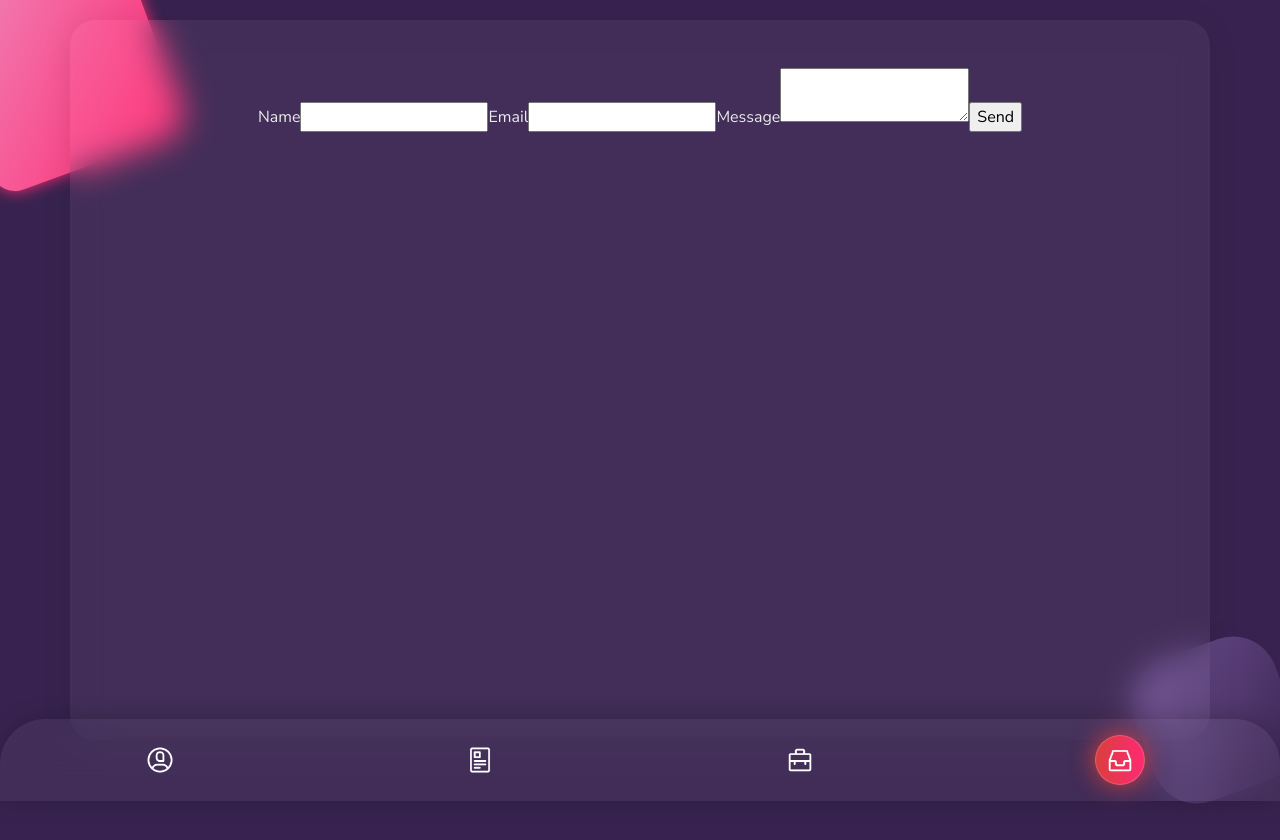
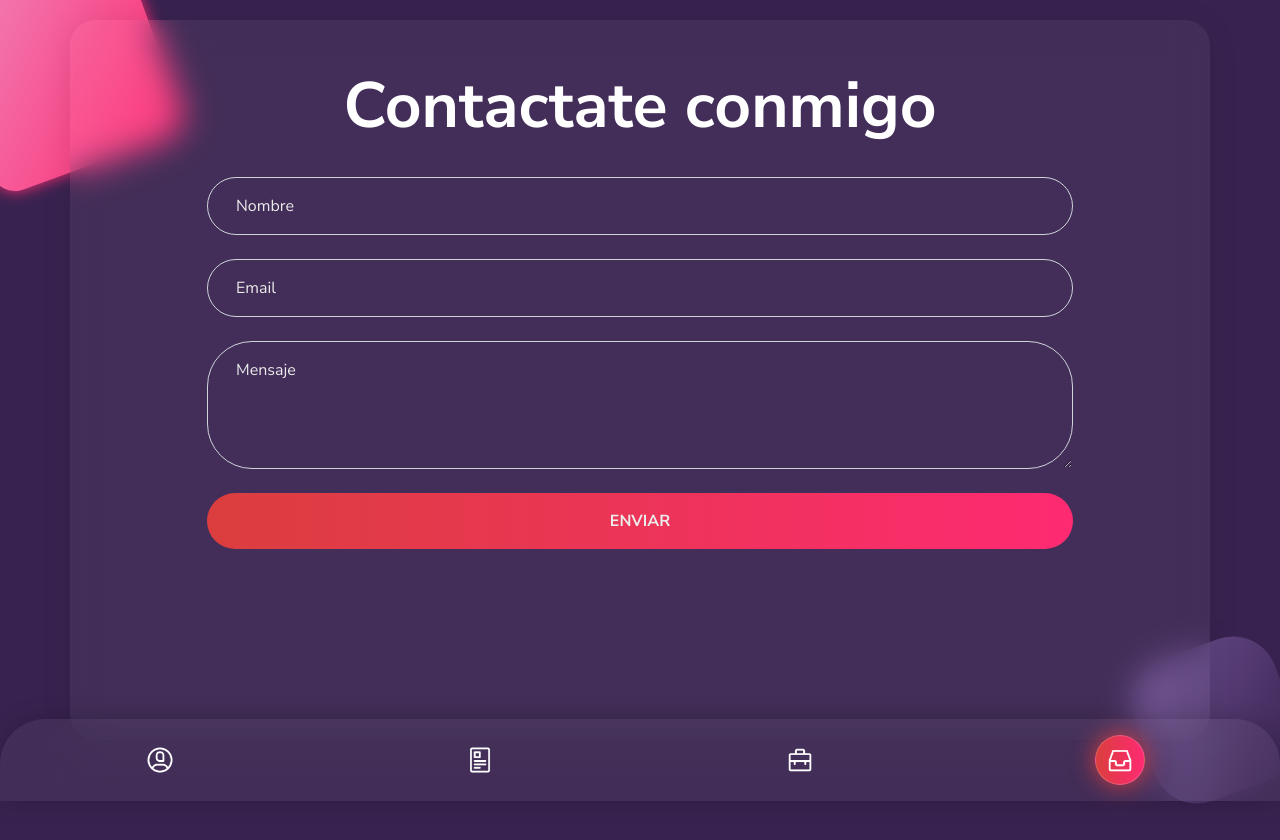
Before and after one commit to agusKar/portfolio, a React (Vite) app: page / in a window 1280 px wide. Both pictures are taken after a click on the item 1120 px from the left and 760 px from the top of the page. Built offline with nearby package versions, Linux system fonts and the light colour scheme.

Commit message:
added formik and emailjs to contact page

```diff
--- a/package.json
+++ b/package.json
@@ -11,6 +11,7 @@
   "dependencies": {
     "@emailjs/browser": "^3.6.2",
     "bootstrap": "^5.2.0",
+    "formik": "^2.2.9",
     "react": "^18.2.0",
     "react-dom": "^18.2.0",
     "react-icons": "^4.4.0"
--- /dev/null
+++ b/src/assets/sass/components/_contactMe.scss
@@ -0,0 +1,49 @@
+form#contactMe {
+  & input.form-control,
+  & textarea {
+    background: transparent;
+    color: $light-text-primary;
+    border-radius: 45px;
+  }
+  & textarea {
+    height: 8rem;
+    min-height: 6rem;
+  }
+  .form-floating > label {
+    left: 1rem;
+    width: calc(100% - 1rem);
+  }
+  & button.btn {
+    background: linear-gradient(
+      to right,
+      $light-bg-secondary,
+      $light-bg-primary
+    );
+    color: $light-text-primary;
+    line-height: 1.5rem;
+    border-radius: 45px;
+    font-size: 1rem;
+    border: none;
+    animation: all ease 2s;
+    &:focus,
+    &:active,
+    &:hover {
+      animation: all ease 2s;
+      border: none;
+      box-shadow: 0 0 10px $light-bg-secondary;
+    }
+  }
+  .alert-success-glass {
+    background: linear-gradient(
+      to right,
+      rgba(30, 181, 45, 0.8),
+      rgba(44, 201, 63, 0.6)
+    );
+    box-shadow: 0 0 10px rgba(44, 201, 63, 0.5);
+    border-radius: 45px;
+    position: relative;
+    text-transform: uppercase;
+    text-align: center;
+    font-weight: bold;
+  }
+}
--- a/src/assets/sass/style.scss
+++ b/src/assets/sass/style.scss
@@ -10,4 +10,5 @@
 @import "./components/navbar";
 @import "./components/aboutMe";
 @import "./components/experience";
+@import "./components/contactMe";
 @import "./components/buttons";
--- a/src/components/Contact.tsx
+++ b/src/components/Contact.tsx
@@ -1,11 +1,50 @@
 import emailjs from "@emailjs/browser";
-import { FormEvent, useRef } from "react";
+import { FormikErrors, useFormik } from "formik";
+import { useRef, useState } from "react";
+
+interface valuesForm {
+  user_email: string;
+  user_name: string;
+  user_message: string;
+}
+
+const validate = (values: valuesForm) => {
+  let errors: FormikErrors<valuesForm> = {};
+  if (!values.user_name && values.user_name == "") {
+    errors.user_name = "Requerido.";
+  }
+
+  if (!values.user_email && values.user_email == "") {
+    errors.user_email = "Requerido.";
+  } else if (
+    !/^[A-Z0-9._%+-]+@[A-Z0-9.-]+\.[A-Z]{2,4}$/i.test(values.user_email)
+  ) {
+    errors.user_email = "Email inválido.";
+  }
+
+  if (!values.user_message && values.user_message == "") {
+    errors.user_message = "Requerido.";
+  } else if (values.user_message.length < 20) {
+    errors.user_message = "Mínimo 20 carácteres.";
+  }
+
+  return errors;
+};
+
 const Contact = () => {
+  const [emailConfirm, setEmailConfirm] = useState<boolean>(false);
+  const [formSending, setFormSending] = useState<boolean>(false);
   const form = useRef<HTMLFormElement>(null);
 
-  const sendEmail = (e: FormEvent) => {
-    e.preventDefault();
-
+  const formik = useFormik({
+    initialValues: {
+      user_name: "",
+      user_email: "",
+      user_message: "",
+    },
+    validate,
+    onSubmit: (values) => {
+      setFormSending(true);
       emailjs
         .sendForm(
           "service_isc4lw7",
@@ -15,24 +54,115 @@ const Contact = () => {
         )
         .then(
           (result) => {
-          console.log(result.text);
+            setEmailConfirm(true);
+            values.user_name = "";
+            values.user_email = "";
+            values.user_message = "";
+            setFormSending(false);
           },
           (error) => {
+            setEmailConfirm(false);
+            setFormSending(false);
             console.log(error.text);
           }
         );
-  };
+    },
+  });
   return (
     <div className="row">
       <div className="col-12 text-center">
-        <form ref={form} onSubmit={sendEmail}>
-          <label>Name</label>
-          <input type="text" name="user_name" />
-          <label>Email</label>
-          <input type="email" name="user_email" />
-          <label>Message</label>
-          <textarea name="message" />
-          <input type="submit" value="Send" />
+        <h1>Contactate conmigo</h1>
+      </div>
+      <div className="col-12 col-md-10 mx-auto">
+        <form id="contactMe" ref={form} onSubmit={formik.handleSubmit}>
+          <div>
+            <div className="form-floating mb-4">
+              <input
+                type="text"
+                name="user_name"
+                id="user_name"
+                onChange={formik.handleChange}
+                value={formik.values.user_name}
+                placeholder="Nombre"
+                required
+                className={`form-control ${
+                  formik.errors.user_name && "is-invalid"
+                }`}
+              />
+              <label htmlFor="user_name">Nombre</label>
+
+              {formik.errors.user_name ? (
+                <div className="py-2 px-1 text-danger">
+                  {formik.errors.user_name}
+                </div>
+              ) : null}
+            </div>
+            <div className="form-floating mb-4">
+              <input
+                type="text"
+                name="user_email"
+                id="user_email"
+                onChange={formik.handleChange}
+                value={formik.values.user_email}
+                placeholder="Email"
+                required
+                className={`form-control ${
+                  formik.errors.user_email && "is-invalid"
+                }`}
+              />
+              <label htmlFor="user_email">Email</label>
+              {formik.errors.user_email ? (
+                <div className="py-2 px-1 text-danger">
+                  {formik.errors.user_email}
+                </div>
+              ) : null}
+            </div>
+            <div className="form-floating mb-4">
+              <textarea
+                name="user_message"
+                id="user_message"
+                onChange={formik.handleChange}
+                value={formik.values.user_message}
+                required
+                className={`form-control ${
+                  formik.errors.user_message && "is-invalid"
+                }`}
+                rows={19}
+                placeholder="Mensaje"
+              />
+              <label htmlFor="user_message">Mensaje</label>
+
+              {formik.errors.user_message ? (
+                <div className="py-2 px-1 text-danger">
+                  {formik.errors.user_message}
+                </div>
+              ) : null}
+            </div>
+            <button
+              className="btn fw-bold text-uppercase py-2 py-md-3 w-100"
+              type="submit"
+              disabled={formSending}
+            >
+              {formSending ? (
+                <>
+                  Enviando
+                  <span
+                    className="spinner-border spinner-border-sm ms-2"
+                    role="status"
+                    aria-hidden="true"
+                  ></span>
+                  <span className="visually-hidden">Loading...</span>
+                </>
+              ) : (
+                "Enviar"
+              )}
+            </button>
+            {emailConfirm && (
+              <div className="alert alert-success-glass mt-4">
+                Envio satisfactorio
+              </div>
+            )}
+          </div>
         </form>
       </div>
     </div>
```
Also changed, not shown: 2 other files (tests, documents, lock files or other folders). Lines whose indentation alone changed are shown as unchanged.
